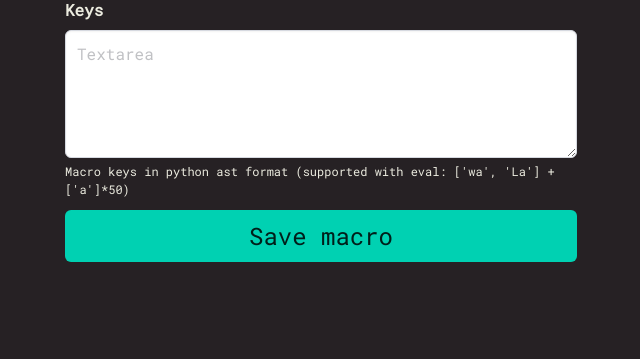
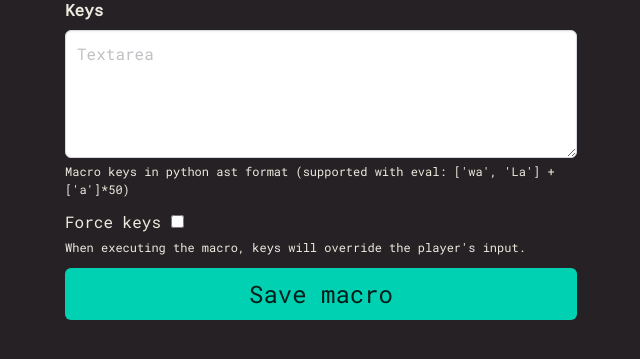
Before and after one commit to C4T-BuT-S4D/hackceler8-2024, a Python web app: template handout/cheats/templates/macros.html in a window 1280 px wide. Shown: the part 259-618 px from the top of the page, without its empty margins (319-959 px from the left). Run offline with Jinja, Linux system fonts and the light colour scheme; the template is opened without the code that fills it, so the values that code supplies are empty; some libraries are stand-ins or nearby versions.

Commit message:
add force macros setting to each macro

```diff
--- a/handout/cheats/lib/macro.py
+++ b/handout/cheats/lib/macro.py
@@ -5,3 +5,4 @@ from dataclasses import dataclass
 class Macro:
     name: str
     keys: str
+    force_keys: bool = False
--- a/handout/cheats/server.py
+++ b/handout/cheats/server.py
@@ -119,11 +119,12 @@ def run_cheats_server(port: int) -> threading.Thread:
             macro = all_macros[chosen_macro]
             macro.name = request.form.get("name")
             macro.keys = request.form.get("keys")
+            macro.force_keys = request.form.get("force_keys") == "on"
 
             update_settings(lambda s: s.update(macros=all_macros))
 
             with open(os.path.join(os.path.dirname(__file__), "macros.json"), "w") as f:
-                json.dump([json.dumps({"name": macro.name, "keys": macro.keys}) for macro in all_macros], f)
+                json.dump([json.dumps({"name": macro.name, "keys": macro.keys, "force_keys": macro.force_keys}) for macro in all_macros], f)
 
             return redirect(url_for("macros", macro=chosen_macro))
 
--- a/handout/cheats/templates/macros.html
+++ b/handout/cheats/templates/macros.html
@@ -33,6 +33,13 @@
     </div>
     <div class="field">
       <div class="control">
+        <label class="checkbox text-light">Force keys</label>
+        <input type="checkbox" class="checkbox" name="force_keys" {% if all_macros[chosen_macro].force_keys %}checked{% endif %} />
+      </div>
+      <p class="help">When executing the macro, keys will override the player's input.</p>
+    </div>
+    <div class="field">
+      <div class="control">
         <button type="submit" class="button is-primary" style="width: 100%;">
           <span class="is-size-4">Save macro</span>
         </button>
--- a/handout/game/venator_gui.py
+++ b/handout/game/venator_gui.py
@@ -316,6 +316,7 @@ class Hackceler8(gfx.Window):
                 return
 
             try:
+                force_keys = macros[macro_index].force_keys
                 macro = eval(macros[macro_index].keys)
             except Exception as e:
                 logging.error(f'bad macro "{macros[macro_index].name}" (eval error): {e}')
@@ -342,7 +343,7 @@ class Hackceler8(gfx.Window):
                 else:
                     logging.error(f'bad macro (not str or dict) "{macro_tick}"')
                     return
-                macro_ticks.append(TickData(keys=list(tick_keys), force_keys=settings["macros_force_keys"], text_input=text_input))
+                macro_ticks.append(TickData(keys=list(tick_keys), force_keys=force_keys, text_input=text_input))
 
             logging.info(f'applying macro "{macros[macro_index].name}"')
             self.ticks_to_apply.extend(macro_ticks)
```
Also changed, not shown: handout/cheats/settings.py (+1 -8 lines).
